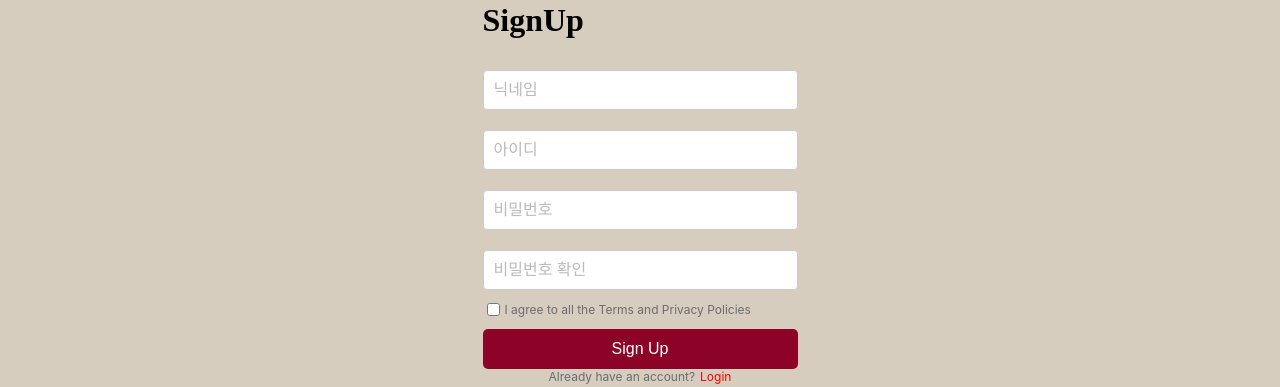
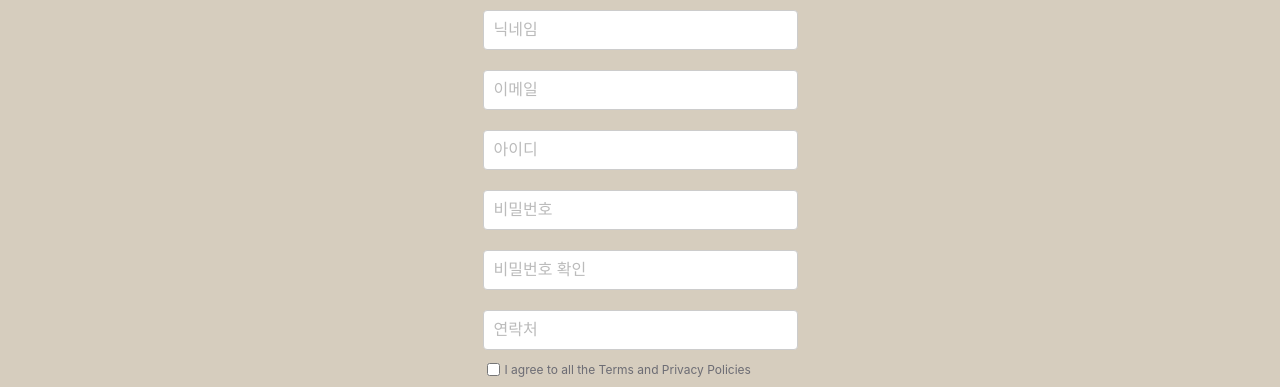
Before and after one commit to Jaeboong/Wild2, a React (Create React App) app: page /signup in a window 1280 px wide. Shown: the part 374-761 px from the top of the page. Built offline with nearby package versions, Linux system fonts and the light colour scheme.

Commit message:
add tel,email

```diff
--- a/src/pages/BanPage.jsx
+++ b/src/pages/BanPage.jsx
@@ -58,13 +58,19 @@ const SearchWrapper = styled.div`
 `;
 
 const SearchButton = styled.button`
-font-size: 18px;
+  font-size: 18px;
   margin-left: 10px;
   padding: 5px 10px;
   border: 1px solid #ccc;
   background-color: #8C0327;
   color: #fff;
   cursor: pointer;
+`;
+
+const Detail = styled.div`
+  width: 30%;
+  font-size: 18px;
+  color: lightgrey;
 `;
 
 function BanPage() {
@@ -126,6 +132,7 @@ function BanPage() {
       </TitleContainer>
       <RedLine/>
       <Wrapper>
+        <Detail>신고 누적 개수가 10개인 글 목록 입니다.</Detail>
         <SearchWrapper>
           <input
             placeholder="검색..."
--- a/src/pages/MyInfoPage.jsx
+++ b/src/pages/MyInfoPage.jsx
@@ -73,7 +73,8 @@ const Button = styled.button`
   background-color: #8C0327;
   color: white;
   cursor: pointer;
-  margin-top: 10px;
+  margin-right: 20px;
+  font-size: 15px;
 `;
 
 const Line = styled.div`
@@ -125,6 +126,8 @@ function MyInfoPage() {
 
   const [username, setUsername] = useState("");
   const [pw, setPw] = useState("");
+  const [email, setEmail] = useState("");
+  const [phoneNumber, setPhoneNumber] = useState("");
   const [editMode, setEditMode] = useState(false);
 
   const navigate = useNavigate();
@@ -140,6 +143,8 @@ function MyInfoPage() {
 
         if (response.data.result) {
           setUsername(response.data.result.username);
+          setEmail(response.data.result.email);
+          setPhoneNumber(response.data.result.phoneNumber);
         } else {
           console.error('User not found');
         }
@@ -159,8 +164,10 @@ function MyInfoPage() {
     try {
       const response = await axios.put('http://localhost:3001/updateUser', {
         userid : dec.id,
-        username: username !== dec.username ? username : dec.username,
+        username: username,
         pw: pw,
+        email: email,
+        phoneNumber: phoneNumber
       });
       if (response.status === 200) {
         alert('정보가 성공적으로 수정되었습니다.');
@@ -246,6 +253,14 @@ function MyInfoPage() {
                 />
               </Label>
               <Label>
+                이메일 &nbsp;<VLine/>&nbsp;&nbsp;&nbsp;
+                <Input
+                  type="text"
+                  value={email}
+                  onChange={(e) => setEmail(e.target.value)}
+                />
+              </Label>
+              <Label>
                 아이디 &nbsp;<VLine/>&nbsp;&nbsp;&nbsp; {dec.id}
               </Label>
               <Label>
@@ -256,9 +271,17 @@ function MyInfoPage() {
                   onChange={(e) => setPw(e.target.value)}
                 />
               </Label>
+              <Label>
+                전화번호 &nbsp;<VLine/>&nbsp;&nbsp;&nbsp;
+                <Input
+                  type="text"
+                  value={phoneNumber}
+                  onChange={(e) => setPhoneNumber(e.target.value)}
+                />
+              </Label>
               </InfoContainer>
-              <div style={{display:'flex',flexDirection:'column', alignItems:'flex-end', marginRight: '200px'}}>
-                <Button type="submit">정보 수정</Button>
+              <div style={{display:'flex', justifyContent:'flex-end', marginRight: '200px'}}>
+                <Button type="submit">정보 수정 하기</Button>
                 <Button type="button" onClick={() => setEditMode(false)}>취소</Button>
               </div>
             </Form>
@@ -275,7 +298,13 @@ function MyInfoPage() {
                 닉네임 &nbsp;<VLine/>&nbsp;&nbsp; {username}
                 </Label>
                 <Label>
+                이메일 &nbsp;<VLine/>&nbsp;&nbsp; {email}
+                </Label>
+                <Label>
                 아이디 &nbsp;<VLine/>&nbsp;&nbsp; {dec.id}
+                </Label>
+                <Label>
+                전화번호 &nbsp;<VLine/>&nbsp;&nbsp; {phoneNumber}
                 </Label>
               </InfoContainer>
             </>
--- a/src/pages/SignUpPage.jsx
+++ b/src/pages/SignUpPage.jsx
@@ -66,6 +66,8 @@ function SignUpPage() {
   const [NickName, setNickName] = useState("");
   const [Id, setID] = useState("");
   const [Password, setPassword] = useState("");
+  const [email, setEmail] = useState("");
+  const [phoneNumber, setPhoneNumber] = useState("");
   const [ConfirmPassword, setConfirmPassword] = useState("");
   const [Agree, setAgree] = useState(false);
 
@@ -81,6 +83,12 @@ function SignUpPage() {
   const onConfirmPasswordHandler = (event) => {
     setConfirmPassword(event.currentTarget.value);
   }
+  const onEmailHandler = (event) => {
+    setEmail(event.currentTarget.value);
+  }
+  const onPhoneNumberHandler = (event) => {
+    setPhoneNumber(event.currentTarget.value);
+  }
   const onAgreeHandler = () => {
     setAgree(!Agree);
   }
@@ -90,12 +98,19 @@ function SignUpPage() {
   const onSubmitHandler = async (e) => {
     e.preventDefault();
 
+    if (!Agree) {
+      alert('Please agree to the terms and conditions');
+      return;
+    }
+
     try {
       const response = await axios.post('http://localhost:3001/signup', {
         username: NickName,
         userid: Id,
         pw: Password,
-        cpw: ConfirmPassword
+        cpw: ConfirmPassword,
+        phoneNumber: phoneNumber,
+        email: email
       });
 
       if (response.status === 201) {
@@ -139,6 +154,14 @@ function SignUpPage() {
         />
         <StyledInput
               type='text'
+              placeholder='이메일'
+              value={email}
+              onChange={onEmailHandler}
+              onFocus={(e) => e.target.placeholder = ''}
+              onBlur={(e) => e.target.placeholder = '이메일'}
+        />
+        <StyledInput
+              type='text'
               placeholder='아이디'
               value={Id}
               onChange={onIDHandler}
@@ -161,6 +184,14 @@ function SignUpPage() {
               onFocus={(e) => e.target.placeholder = ''}
               onBlur={(e) => e.target.placeholder = '비밀번호 확인'}
         />
+        <StyledInput
+              type='text'
+              placeholder='연락처'
+              value={phoneNumber}
+              onChange={onPhoneNumberHandler}
+              onFocus={(e) => e.target.placeholder = ''}
+              onBlur={(e) => e.target.placeholder = '연락처'}
+        />
         <CheckboxLabel>
           <Checkbox type="checkbox" checked={Agree} onChange={onAgreeHandler} />
           I agree to all the Terms and Privacy Policies
```
